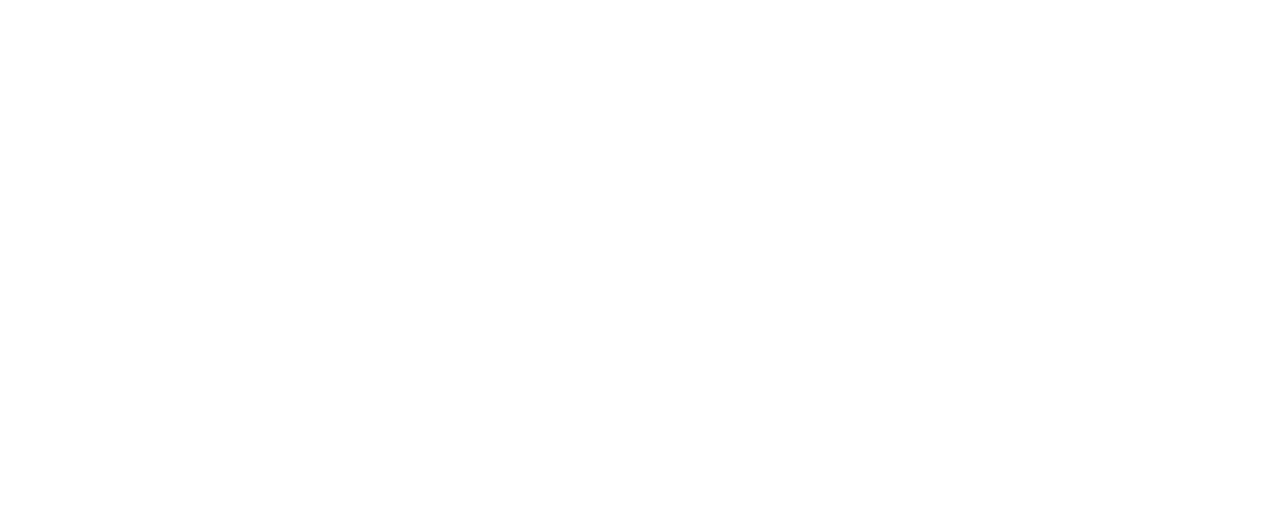
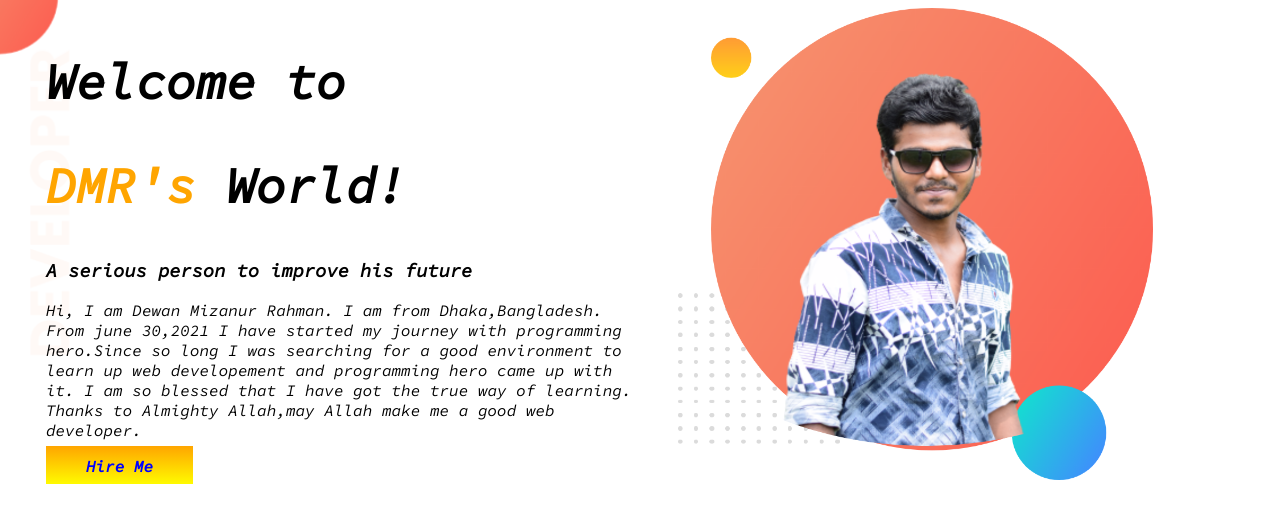
Before and after one commit to dewan-mizanur911/portfolio-site, a plain HTML site: page index.html in a window 1280 px wide. Drawn offline with Linux system fonts and the light colour scheme.

Commit message:
top section added

```diff
--- a/css/style.css
+++ b/css/style.css
@@ -0,0 +1,32 @@
+body{
+    font-family: 'Source Code Pro', monospace;
+    background-image: url(../images/top-banner.png);
+    background-repeat: no-repeat;
+    background-position: left;
+}
+.top-section{
+    display: flex;
+}
+.intro{
+    width: 50%;
+    overflow: hidden;
+    padding-left: 3%;
+}
+.color-orange{
+    color: orange;
+}
+.bigger-font{
+    font-size: 50px;
+}
+.link-button{
+    text-decoration: none;
+    padding: 10px 40px;
+    color: blue;
+    font-weight: 700;
+}
+.button-color{
+    background-image: linear-gradient(orange,yellow);
+}
+.intro img{
+    width: 80%;
+}
--- a/index.html
+++ b/index.html
@@ -6,8 +6,23 @@
     <meta name="viewport" content="width=device-width, initial-scale=1.0">
     <title>DMR</title>
     <link rel="stylesheet" href="css/style.css">
+    <link rel="preconnect" href="https://fonts.googleapis.com">
+    <link rel="preconnect" href="https://fonts.googleapis.com">
+    <link rel="preconnect" href="https://fonts.gstatic.com" crossorigin>
+    <link href="https://fonts.googleapis.com/css2?family=Source+Code+Pro:ital@1&display=swap" rel="stylesheet">
 </head>
 <body>
-
+    <section class="top-section">
+        <div class="intro">
+            <h1 class="bigger-font">Welcome to</h1>
+            <h1 class="bigger-font"><span class="color-orange">DMR's </span>World!</h1>
+            <h3>A serious person to improve his future</h3>
+            <p>Hi, I am Dewan Mizanur Rahman. I am from Dhaka,Bangladesh. From june 30,2021 I have started my journey with programming hero.Since so long I was searching for a good environment to learn up web developement and programming hero came up with it. I am so blessed that I have got the true way of learning. Thanks to Almighty Allah,may Allah make me a good web developer.</p>
+            <a class="link-button button-color" href="#">Hire Me</a>
+        </div>
+        <div class="intro">
+            <img src="images/dmr-image.png" alt="">
+        </div>
+    </section>
 </body>
 </html>
```
Also changed, not shown: images/DSC_0615-removebg-preview.png (added), images/dmr-image.png (added), images/edited.png (added), images/exp-bg.png (added), images/me-1.jpg (added), images/my-bg.png (added), images/my-bg2.png (added), images/top-banner.png (added), images/watch.png (added).
